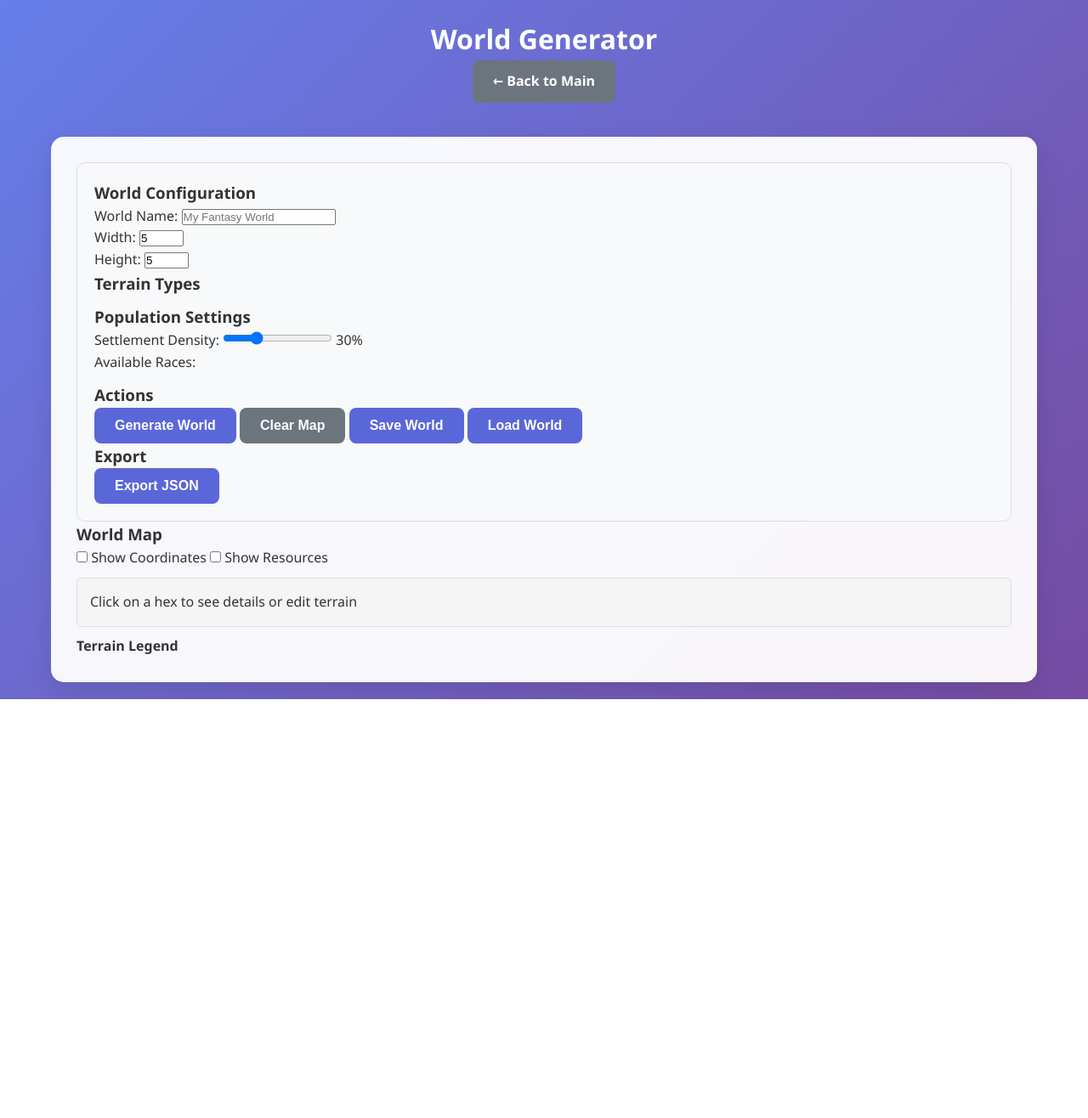
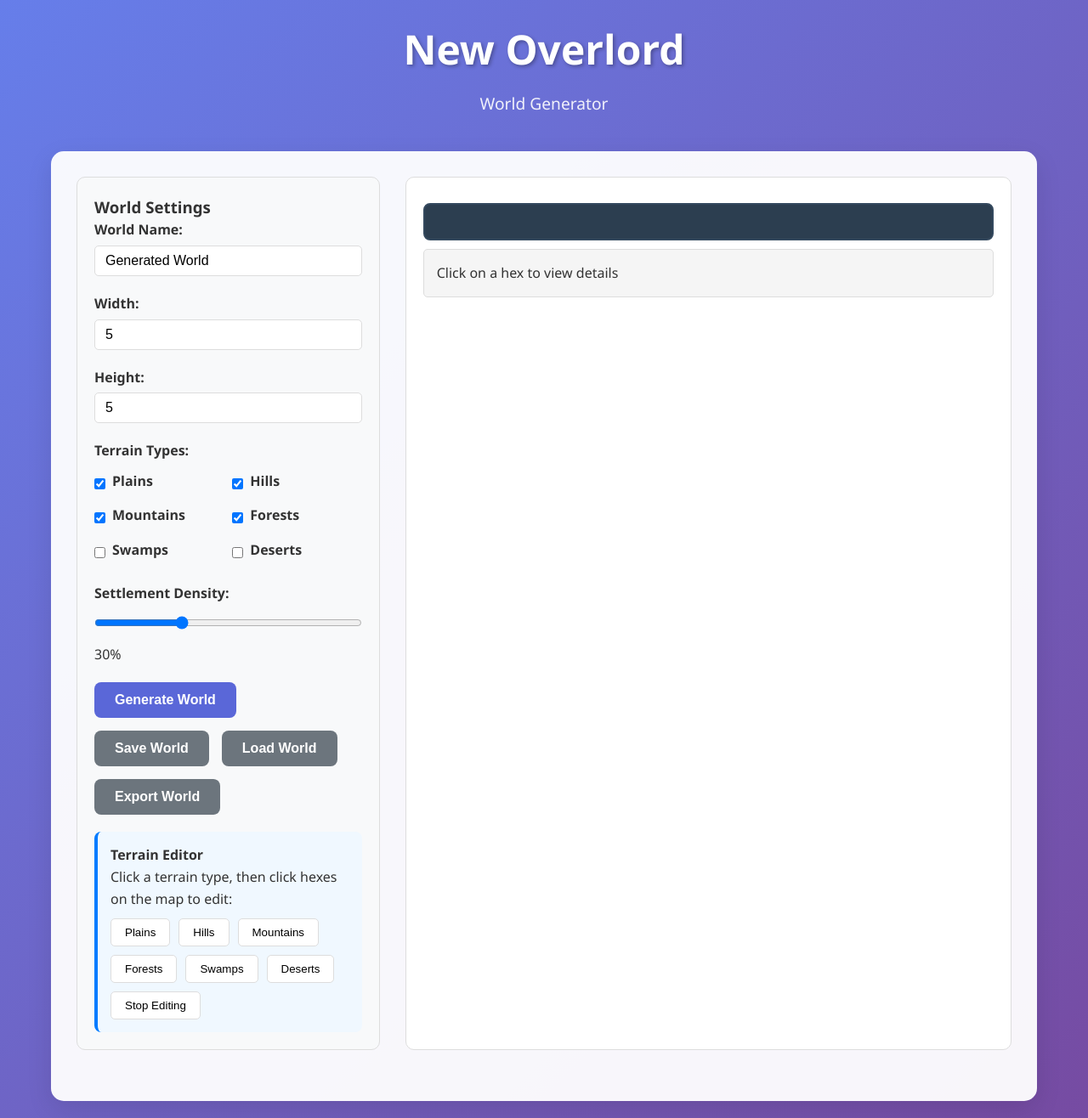
Before and after one commit to Manaleshi/New-Overlord, a Flask app: page /world-generator in a window 1280 px wide. Shown: the whole page at 85% size. Before the commit the page ends 823 px from the top, so only its background shows below. Run offline with Flask 3, Linux system fonts and the light colour scheme.

Commit message:
Update world-generator.html
Fixing the Static S

```diff
--- a/New-Overlord/templates/world-generator.html
+++ b/New-Overlord/templates/world-generator.html
@@ -9,136 +9,100 @@
 <body>
     <div class="container">
         <header>
-            <h1>World Generator</h1>
-            <nav>
-                <a href="/" class="btn btn-secondary">← Back to Main</a>
-            </nav>
+            <h1 class="logo">New Overlord</h1>
+            <p class="tagline">World Generator</p>
         </header>
 
-        <main class="world-generator">
-            <div class="generator-layout">
-                <!-- Control Panel -->
+        <div class="world-generator">
+            <div class="controls">
                 <div class="control-panel">
-                    <div class="panel-section">
-                        <h3>World Configuration</h3>
+                    <h3>World Settings</h3>
 
-                        <div class="form-group">
+                    <div class="control-group">
                         <label for="world-name">World Name:</label>
-                            <input type="text" id="world-name" placeholder="My Fantasy World">
+                        <input type="text" id="world-name" placeholder="Enter world name" value="Generated World">
                     </div>
 
-                        <div class="form-group">
+                    <div class="control-group">
                         <label for="world-width">Width:</label>
-                            <input type="number" id="world-width" value="5" min="3" max="20">
+                        <input type="number" id="world-width" min="3" max="20" value="5">
                     </div>
 
-                        <div class="form-group">
+                    <div class="control-group">
                         <label for="world-height">Height:</label>
-                            <input type="number" id="world-height" value="5" min="3" max="20">
-                        </div>
+                        <input type="number" id="world-height" min="3" max="20" value="5">
                     </div>
 
-                    <div class="panel-section">
-                        <h3>Terrain Types</h3>
-                        <div id="terrain-types" class="checkbox-group">
-                            <!-- Terrain checkboxes will be populated by JavaScript -->
+                    <div class="control-group">
+                        <label>Terrain Types:</label>
+                        <div class="checkbox-group" id="terrain-types">
+                            <div class="checkbox-item">
+                                <input type="checkbox" id="terrain-plains" value="plains" checked>
+                                <label for="terrain-plains">Plains</label>
                             </div>
+                            <div class="checkbox-item">
+                                <input type="checkbox" id="terrain-hills" value="hills" checked>
+                                <label for="terrain-hills">Hills</label>
                             </div>
-
-                    <div class="panel-section">
-                        <h3>Population Settings</h3>
-
-                        <div class="form-group">
-                            <label for="population-density">Settlement Density:</label>
-                            <input type="range" id="population-density" min="0.1" max="0.8" step="0.1" value="0.3">
-                            <span id="density-value">30%</span>
+                            <div class="checkbox-item">
+                                <input type="checkbox" id="terrain-mountains" value="mountains" checked>
+                                <label for="terrain-mountains">Mountains</label>
                             </div>
-
-                        <div class="form-group">
-                            <label>Available Races:</label>
-                            <div id="race-types" class="checkbox-group">
-                                <!-- Race checkboxes will be populated by JavaScript -->
+                            <div class="checkbox-item">
+                                <input type="checkbox" id="terrain-forests" value="forests" checked>
+                                <label for="terrain-forests">Forests</label>
+                            </div>
+                            <div class="checkbox-item">
+                                <input type="checkbox" id="terrain-swamps" value="swamps">
+                                <label for="terrain-swamps">Swamps</label>
+                            </div>
+                            <div class="checkbox-item">
+                                <input type="checkbox" id="terrain-deserts" value="deserts">
+                                <label for="terrain-deserts">Deserts</label>
                             </div>
                         </div>
                     </div>
 
-                    <div class="panel-section">
-                        <h3>Actions</h3>
-                        <button id="generate-btn" class="btn btn-primary">Generate World</button>
-                        <button id="clear-btn" class="btn btn-secondary">Clear Map</button>
-                        <button id="save-btn" class="btn btn-success">Save World</button>
-                        <button id="load-btn" class="btn btn-info">Load World</button>
+                    <div class="control-group">
+                        <label for="settlement-density">Settlement Density:</label>
+                        <input type="range" id="settlement-density" min="0" max="1" step="0.1" value="0.3">
+                        <span id="density-value">30%</span>
                     </div>
 
-                    <div class="panel-section">
-                        <h3>Export</h3>
-                        <button id="export-btn" class="btn btn-warning">Export JSON</button>
-                        <div id="export-output" class="export-area" style="display: none;">
-                            <textarea id="export-text" readonly rows="10"></textarea>
-                            <button id="copy-export" class="btn btn-small">Copy to Clipboard</button>
+                    <div class="action-buttons">
+                        <button class="btn" onclick="generateWorld()">Generate World</button>
+                        <button class="btn btn-secondary" onclick="saveWorld()">Save World</button>
+                        <button class="btn btn-secondary" onclick="loadWorld()">Load World</button>
+                        <button class="btn btn-secondary" onclick="exportWorld()">Export World</button>
                     </div>
+
+                    <div class="terrain-editor">
+                        <h4>Terrain Editor</h4>
+                        <p>Click a terrain type, then click hexes on the map to edit:</p>
+                        <div class="terrain-buttons">
+                            <button class="terrain-btn" onclick="setEditTerrain('plains')">Plains</button>
+                            <button class="terrain-btn" onclick="setEditTerrain('hills')">Hills</button>
+                            <button class="terrain-btn" onclick="setEditTerrain('mountains')">Mountains</button>
+                            <button class="terrain-btn" onclick="setEditTerrain('forests')">Forests</button>
+                            <button class="terrain-btn" onclick="setEditTerrain('swamps')">Swamps</button>
+                            <button class="terrain-btn" onclick="setEditTerrain('deserts')">Deserts</button>
+                            <button class="terrain-btn" onclick="exitEditMode()">Stop Editing</button>
+                        </div>
+                        <div id="edit-mode-indicator">Edit Mode: None</div>
                     </div>
                 </div>
 
-                <!-- Map Display -->
-                <div class="map-container">
-                    <div class="map-header">
-                        <h3>World Map</h3>
-                        <div class="map-controls">
-                            <label>
-                                <input type="checkbox" id="show-coordinates"> Show Coordinates
-                            </label>
-                            <label>
-                                <input type="checkbox" id="show-resources"> Show Resources
-                            </label>
+                <div class="world-display">
+                    <div id="hex-grid"></div>
+                    <div id="hex-info">
+                        <p>Click on a hex to view details</p>
                     </div>
-                    </div>
-
-                    <div id="hex-map" class="hex-map">
-                        <!-- Hex map will be generated by JavaScript -->
-                    </div>
-
-                    <div class="map-info">
-                        <div id="hex-info" class="hex-info">
-                            <p>Click on a hex to see details or edit terrain</p>
                 </div>
             </div>
         </div>
     </div>
 
-            <!-- Legend -->
-            <div class="legend">
-                <h4>Terrain Legend</h4>
-                <div id="terrain-legend" class="legend-grid">
-                    <!-- Legend items will be populated by JavaScript -->
-                </div>
-            </div>
-        </main>
-
-        <!-- Modal for Load World -->
-        <div id="load-modal" class="modal" style="display: none;">
-            <div class="modal-content">
-                <div class="modal-header">
-                    <h3>Load World</h3>
-                    <button class="modal-close">&times;</button>
-                </div>
-                <div class="modal-body">
-                    <div id="world-list">
-                        <!-- World files list will be populated by JavaScript -->
-                    </div>
-                </div>
-            </div>
-        </div>
-
-        <!-- Status Messages -->
-        <div id="status-message" class="status-message" style="display: none;">
-            <span id="status-text"></span>
-            <button class="status-close">&times;</button>
-        </div>
-    </div>
-
     <script src="{{ url_for('static', filename='js/hex-map.js') }}"></script>
-    <script src="{{ url_for('static', filename='js/settlement-names.js') }}"></script>
     <script src="{{ url_for('static', filename='js/world-generator.js') }}"></script>
 </body>
 </html>
```
Lines whose indentation alone changed are shown as unchanged.
